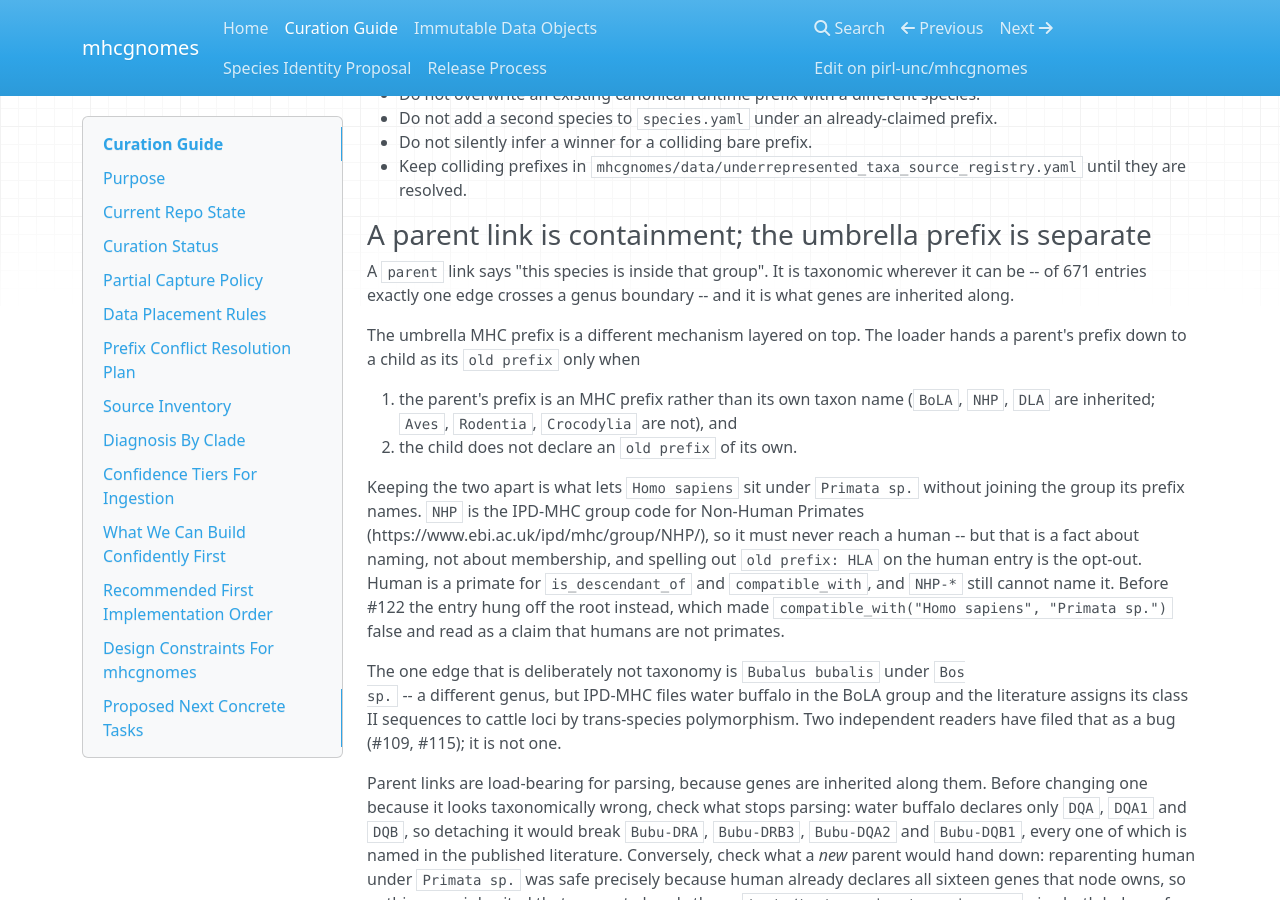
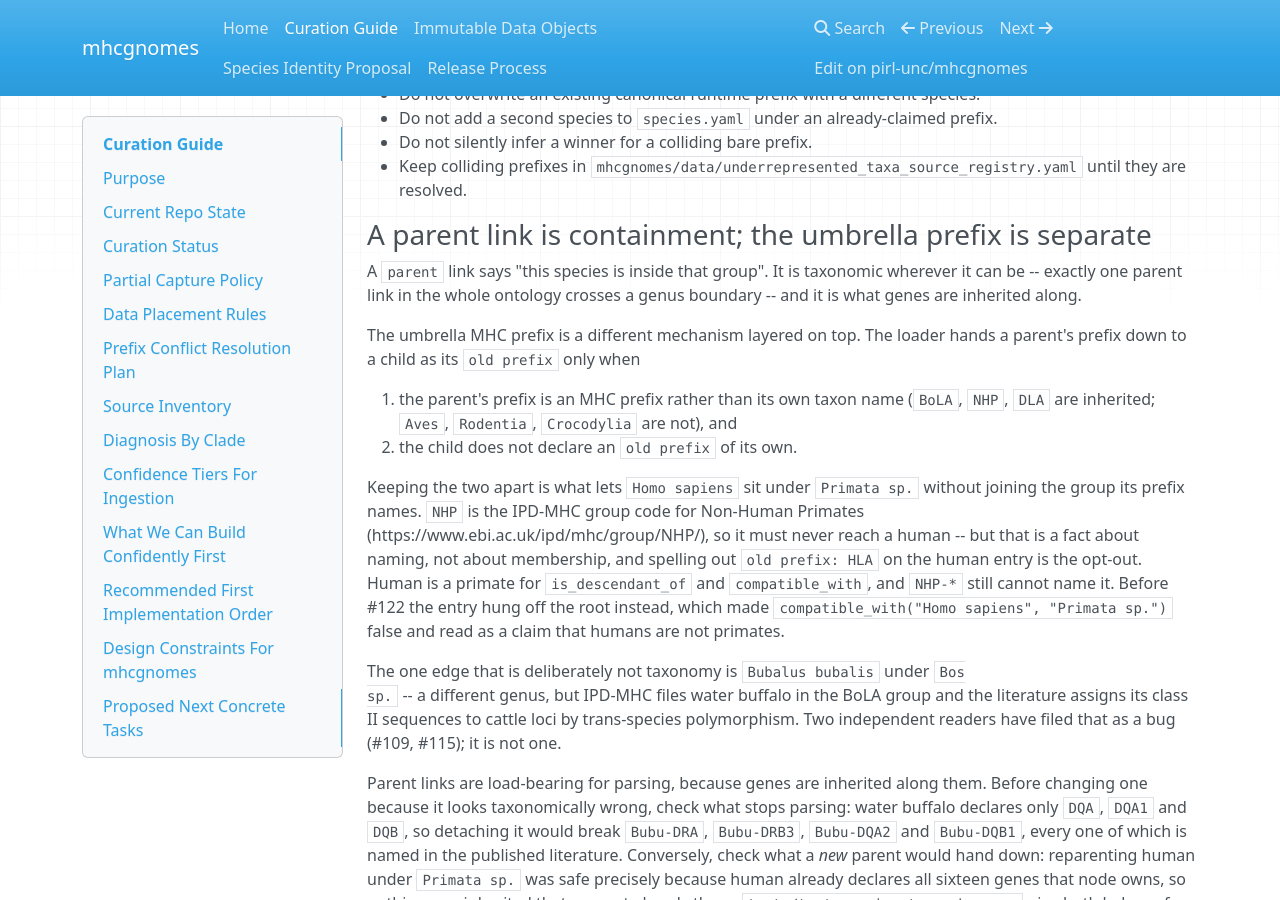
Before and after one commit to pirl-unc/mhcgnomes, an MkDocs documentation site: the page built from docs/curation.md, in a window 1280 px wide and 900 px high, scrolled down 4187 px. Built offline with MkDocs 1.6.1, drawn with Linux system fonts in a browser that asks for light colours; nearby versions of some CDN libraries.

Commit message:
Replace counts that will drift with the invariant the test pins
'54 non-human primates' and 'of 671 entries' were snapshots that go stale
as species are added; 'exactly one parent link crosses a genus boundary'
is the claim tests/test_species_tree_shape.py actually enforces.

Claude-Session: https://claude.ai/code/session_012s4siLj2Vm33eNMGjNSazH

```diff
--- a/docs/curation.md
+++ b/docs/curation.md
@@ -181,8 +181,8 @@ URL.
 ### A parent link is containment; the umbrella prefix is separate
 
 A `parent` link says "this species is inside that group". It is taxonomic
-wherever it can be -- of 671 entries exactly one edge crosses a genus boundary
--- and it is what genes are inherited along.
+wherever it can be -- exactly one parent link in the whole ontology crosses a
+genus boundary -- and it is what genes are inherited along.
 
 The umbrella MHC prefix is a different mechanism layered on top. The loader
 hands a parent's prefix down to a child as its `old prefix` only when
```
Also changed, not shown: AGENTS.md (+2 -2 lines), README.md (+3 -2 lines), tasks/lessons.md (+1 -2 lines), tasks/todo.md (+1 -1 lines), 1 other file.
